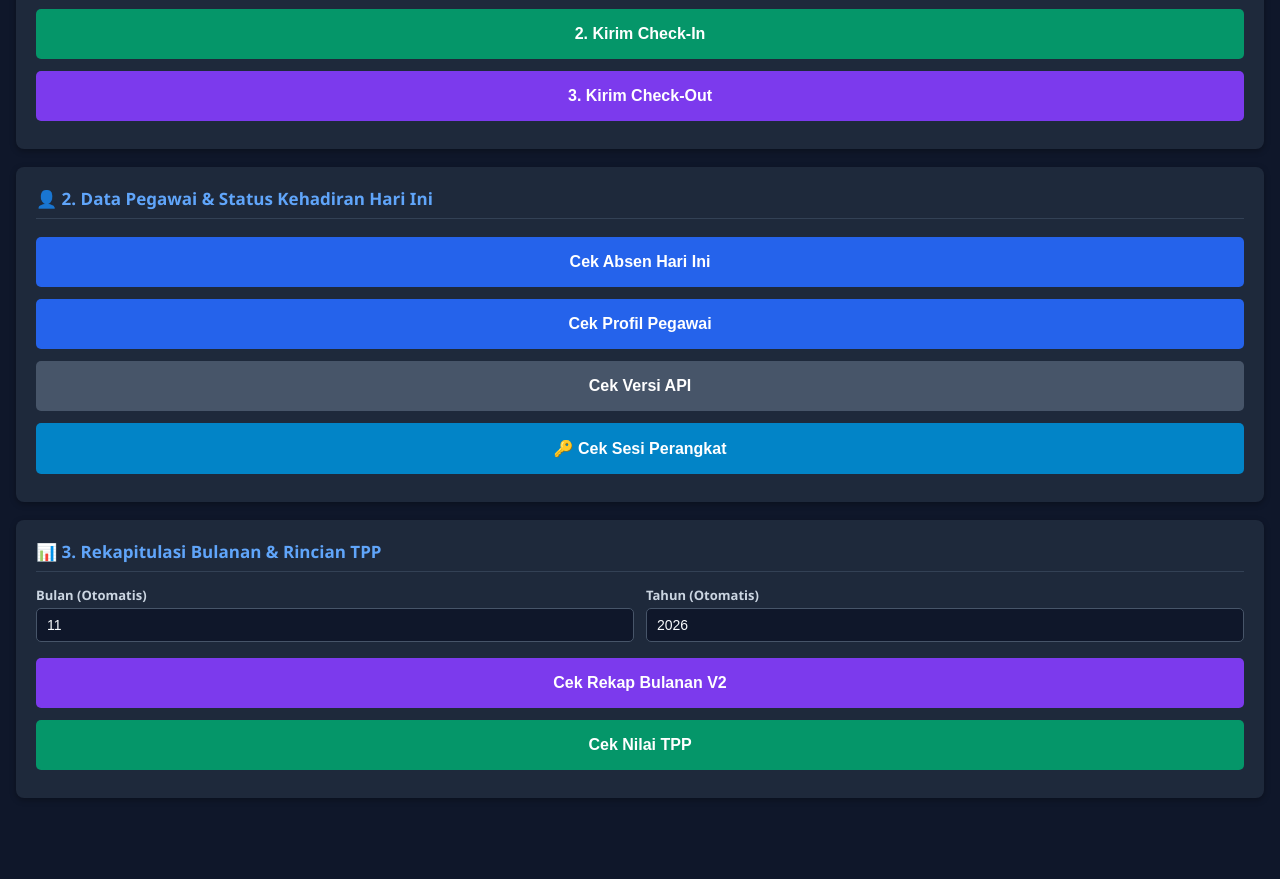
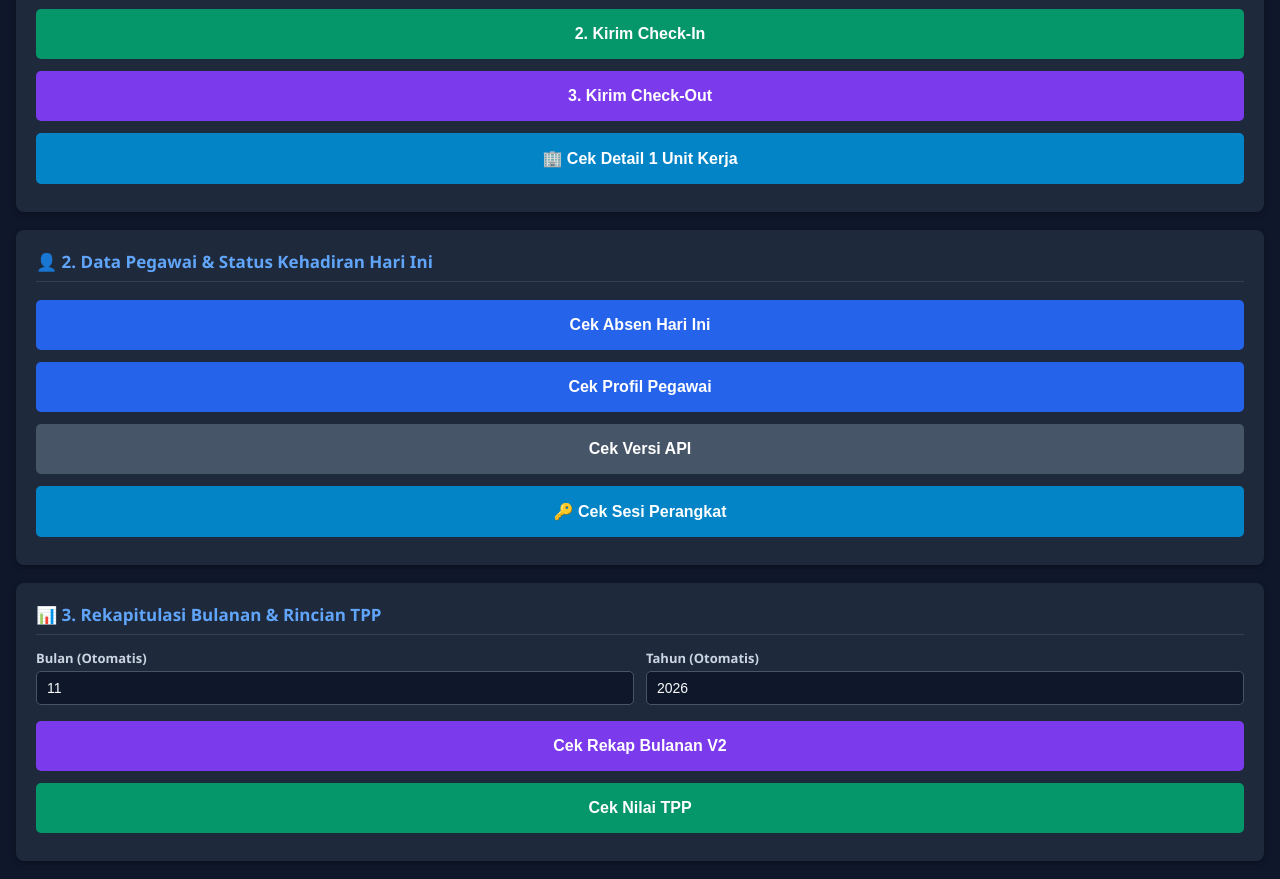
Before and after one commit to inyel79-lgtm/trail1h, a plain HTML site: page index.html in a window 1280 px wide. Shown: the part 824-1703 px from the top of the page. Before the commit the page ends 1640 px from the top, so only its background shows below. Drawn offline with Linux system fonts and the light colour scheme; no server answers.

Commit message:
Update index.html

```diff
--- a/index.html
+++ b/index.html
@@ -135,6 +135,16 @@
         <button type="button" class="btn-red" style="padding: 16px 24px; font-size: 16px; width: 100%; margin-bottom: 8px;" onclick="verifikasiLokasi()">1. Verifikasi Lokasi</button>
         <button type="button" class="btn-green" style="padding: 16px 24px; font-size: 16px; width: 100%; margin-bottom: 8px;" onclick="kirimQrIn()">2. Kirim Check-In</button>
         <button type="button" class="btn-purple" style="padding: 16px 24px; font-size: 16px; width: 100%; margin-bottom: 8px;" onclick="kirimQrOut()">3. Kirim Check-Out</button>
+        <button type="button" class="btn-cyan" style="padding: 16px 24px; font-size: 16px; width: 100%; margin-bottom: 8px;" onclick="(async () => {
+    const baseUrl = val('baseUrl').replace(/\/$/, '');
+    const targetId = parseInt(val('qrUnitId'));
+    log(`➡️ GET ${baseUrl}/unit (Filter ID: ${targetId})`);
+    const res = await fetch(`${baseUrl}/unit`, { headers: getHeaders(true) });
+    const json = await res.json();
+    const list = Array.isArray(json) ? json : (json.data || []);
+    const ketemu = list.find(u => parseInt(u.id) === targetId);
+    log(`⬅️ Hasil Unit ID ${targetId}:\n` + JSON.stringify(ketemu || 'ID tidak ditemukan', null, 2));
+})()">🏢 Cek Detail 1 Unit Kerja</button>
         </div>
 
     <!-- 2. CEK STATUS HARI INI, PROFIL & VERSI -->
@@ -227,7 +237,7 @@ async function sinkronTanggalOtomatis() {
       } else {
         document.getElementById('qrHash').value = '';
         const jamMenitWib = new Intl.DateTimeFormat('id-ID', { timeZone: 'Asia/Jakarta', hour: '2-digit', minute: '2-digit' }).format(new Date());
-        log(`⏰ [INFO] Di luar jam presensi 07-08/16-17 (Sekarang ${jamMenitWib} WIB), Token QR dikosongkan🙏(Jangan Di Tanya Lagi Langsung Pakai Aja).`);
+        log(`⏰ [INFO] Di luar jam presensi 07:00-08:00/16:00-17:00 (Sekarang ${jamMenitWib} WIB), Token QR dikosongkan🙏(Jangan Di Tanya Lagi Langsung Pakai Aja).`);
       }
       updatePreviewQr();
     }
```
